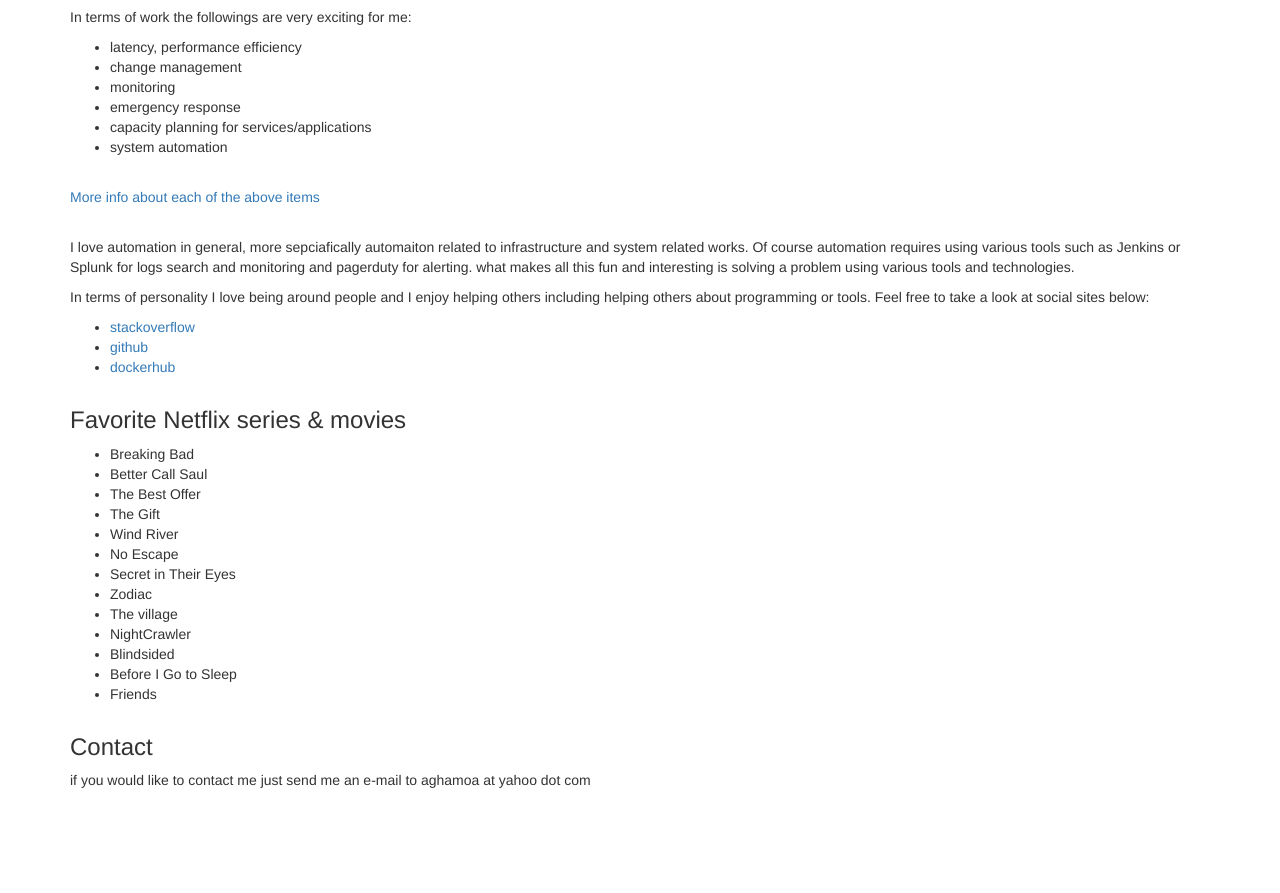
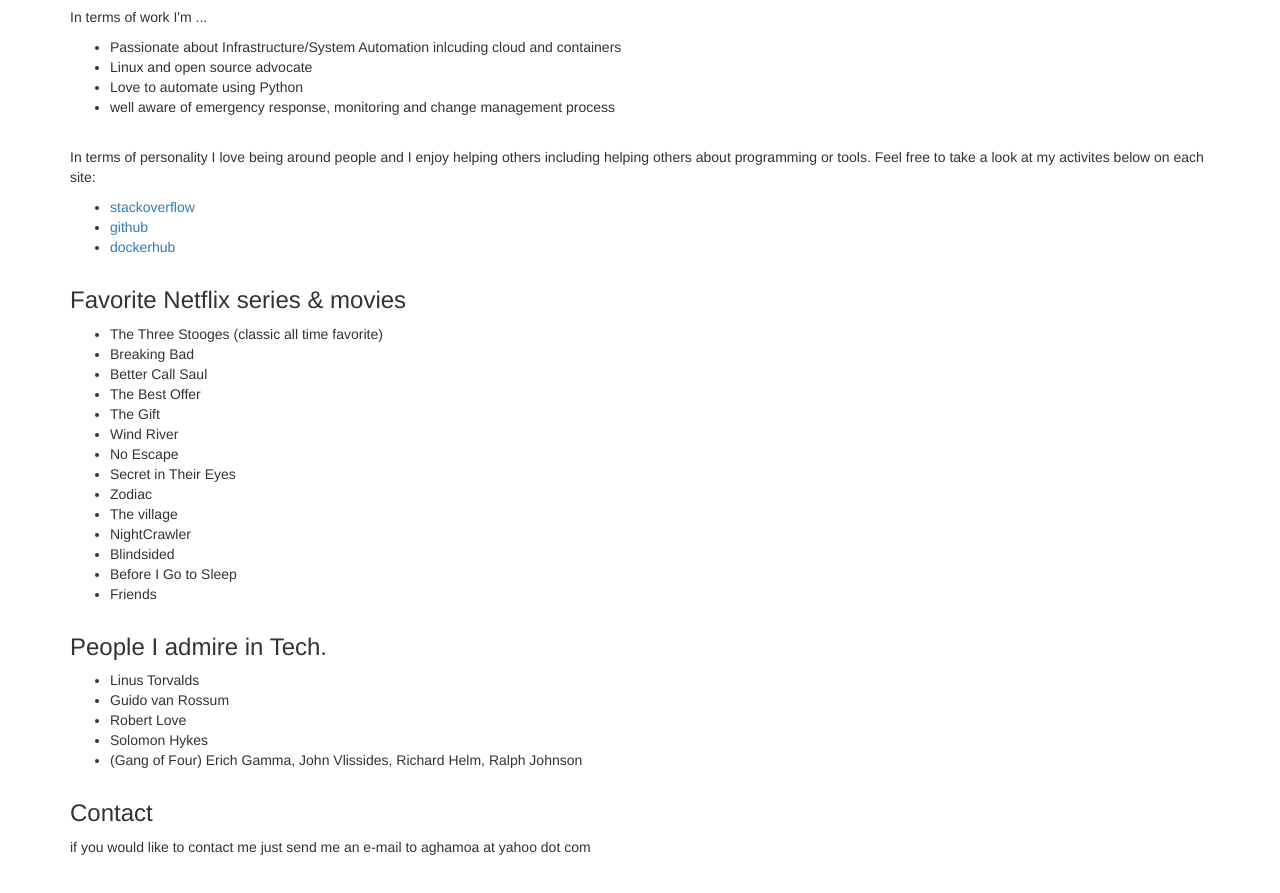
Before and after one commit to grepit/site, a plain HTML site: page index.html in a window 1280 px wide. Shown: the part 741-1634 px from the top of the page. Drawn offline with nearby package versions, Linux system fonts and the light colour scheme.

Commit message:
added more info about movies

```diff
--- a/index.html
+++ b/index.html
@@ -29,7 +29,8 @@
                 <ul class="nav navbar-nav 	">
                     <li><a data-toggle="collapse" data-target=".navbar-collapse" class="nav-link" href="#header_1">About me</a></li>
                     <li><a data-toggle="collapse" data-target=".navbar-collapse" class="nav-link"  href="#header_2">Series & movies</a></li>
-                    <li><a data-toggle="collapse" data-target=".navbar-collapse" class="nav-link" href="#header_3">Contact</a></li>
+                    <li><a data-toggle="collapse" data-target=".navbar-collapse" class="nav-link"  href="#header_3">People I admire</a></li>
+                    <li><a data-toggle="collapse" data-target=".navbar-collapse" class="nav-link" href="#header_4">Contact</a></li>
                 </ul>
             </div>
     </nav>
@@ -51,25 +52,19 @@
           Another example I can share with you about my love for technology is about my simple home router !! in fact <a href="https://en.wikipedia.org/wiki/List_of_router_and_firewall_distributions" >  most routers and firewalls run on Linux </a> and I love to ssh into my router once in a while instead of using the browser, there is so much that can be done via the CLI (command line interface) that the web UI does not allow me to do !!
 </P>
 <p>
-In terms of work the followings are very exciting for me:
+In terms of work I'm ...
 <ul>
-<li> latency, performance efficiency</li>
-<li>change management</li>
-<li>monitoring</li>
-<li>emergency response</li>
-<li>capacity planning for services/applications</li>
-<li>system automation </li>
+<li>Passionate about Infrastructure/System Automation inlcuding cloud and containers </li>
+<li>Linux and open source advocate</li>
+<li>Love to automate using Python </li>
+<li>well aware of emergency response, monitoring and change management process</li>
+
 </ul>
+
+</p>
 <br>
-<a href="https://landing.google.com/sre/sre-book/chapters/introduction/" >More info about each of the above items </a> <br>
-
-<br>
-</p>
 <p>
- I love automation in general, more sepciafically automaiton related to infrastructure and system related works. Of course automation requires using various tools such as Jenkins or Splunk for logs search and monitoring and pagerduty for alerting. what makes all this fun and interesting is solving a problem using various tools and technologies.
-</p>
-<p>
-In terms of personality I love being around people and I enjoy helping others including helping others about programming or tools. Feel free to take a look at social sites below:
+In terms of personality I love being around people and I enjoy helping others including helping others about programming or tools. Feel free to take a look at my activites below on each site:
 
         </p>
         <div>
@@ -84,10 +79,12 @@
 
 
     </div>
+
     <div class="container">
         <h3 id="header_2" >Favorite Netflix series & movies</h3>
         <p>
             <ul>
+                <li>The Three Stooges (classic all time favorite)</li>
                 <li>Breaking Bad</li>
                 <li>Better Call Saul </li>
                 <li>The Best Offer</li>
@@ -101,11 +98,25 @@
                 <li>Blindsided</li>
                 <li>Before I Go to Sleep</li>
                 <li>Friends</li>
+
             </ul>
         </p>
     </div>
     <div class="container">
-        <h3 id="header_3" >Contact</h3>
+        <h3 id="header_3" >People I admire in Tech.</h3>
+            <ul>
+                <li>Linus Torvalds</li>
+                <li>Guido van Rossum</li>
+                <li>Robert Love</li>
+                <li>Solomon Hykes</li>
+                <li>(Gang of Four) Erich Gamma, John Vlissides, Richard Helm, Ralph Johnson</li>
+            </ul>
+
+
+    </div>
+
+    <div class="container">
+        <h3 id="header_4" >Contact</h3>
         <p>if you would like to contact me just send me an e-mail to aghamoa at yahoo dot com</p>
     </div>
     <br>
```
